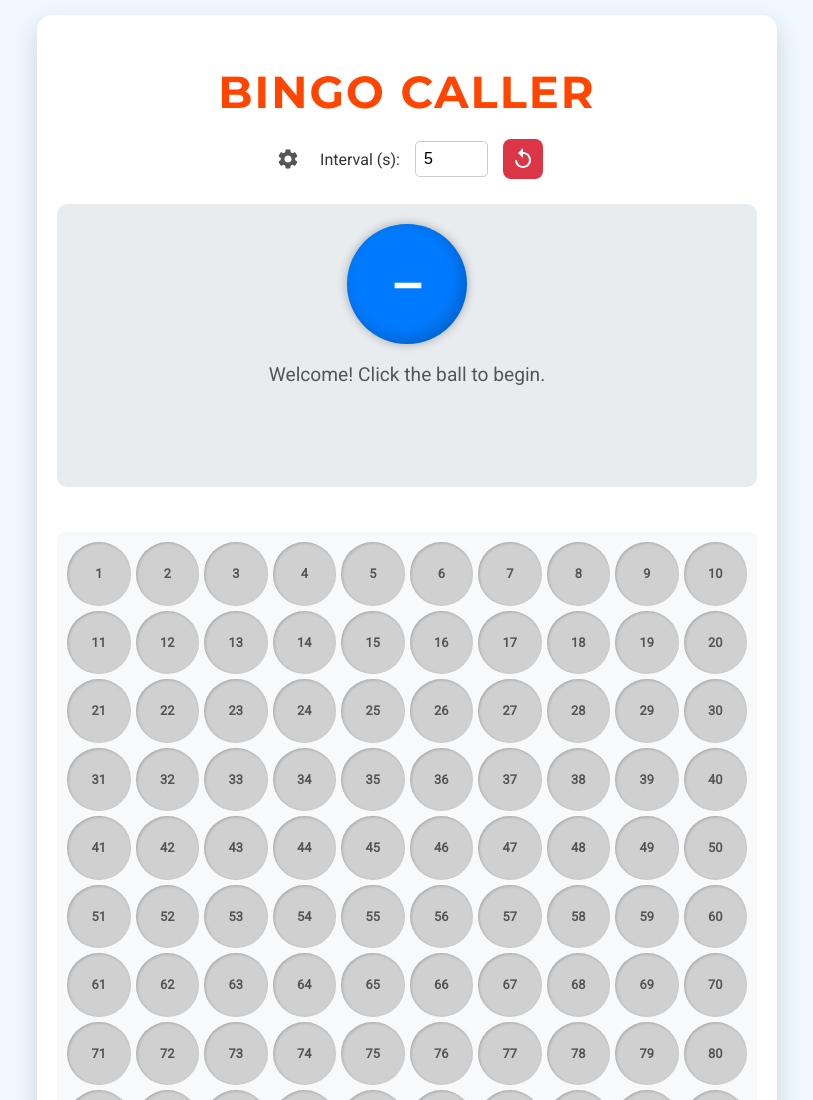
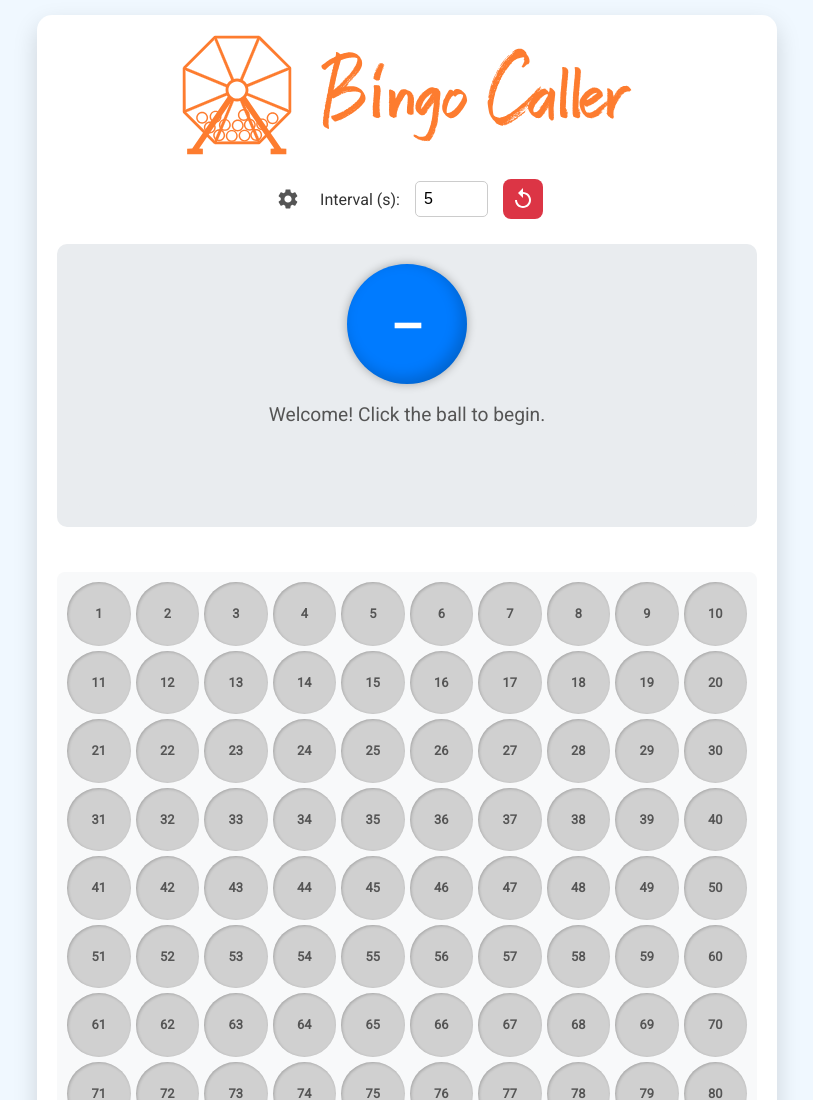
Before and after one commit to mattduff36/bingo-caller, a plain HTML site: page index.html in a window 1280 px wide. Shown: the top 1100 px of the page, without its empty margins (233-1046 px from the left). Drawn offline with Linux system fonts and the light colour scheme.

Commit message:
feat: Replace text logo with image logo

```diff
--- a/index.html
+++ b/index.html
@@ -25,7 +25,7 @@
 <body>
     <div class="bingo-caller-app">
         <header>
-            <h1>Bingo Caller</h1>
+            <img src="/public/Bingo_Logo.png" alt="Bingo Caller Deluxe Logo" id="logo">
         </header>
 
         <div class="controls">
--- a/style.css
+++ b/style.css
@@ -31,6 +31,12 @@ header h1 {
     font-size: 2.8em; /* Slightly larger */
     text-transform: uppercase; /* UPPERCASE */
     letter-spacing: 2px; /* Added letter spacing */
+}
+
+#logo {
+    max-width: 100%;
+    height: auto;
+    margin-bottom: 20px;
 }
 
 .controls .icon-button {
```
Also changed, not shown: public/Bingo_Logo.png (added).
